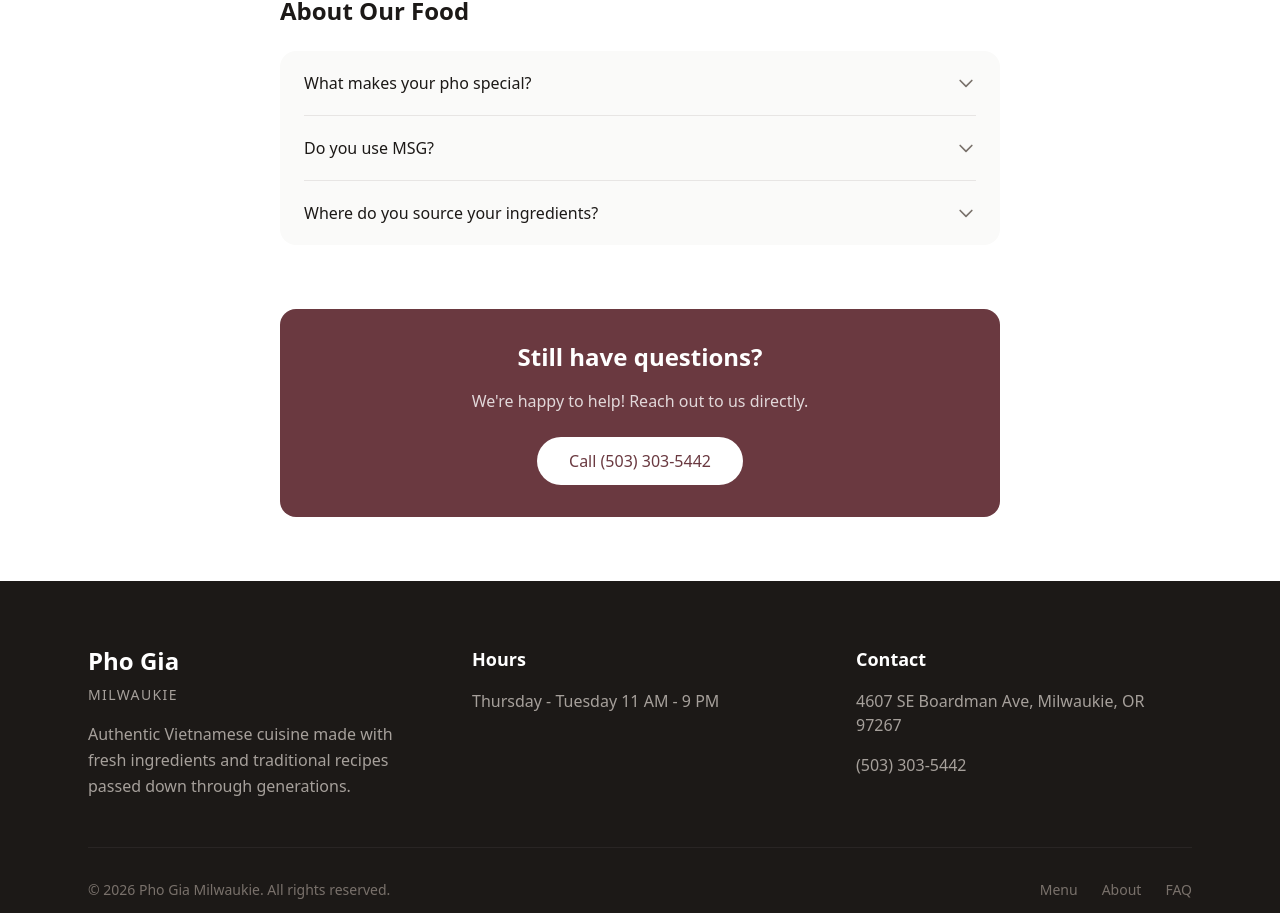
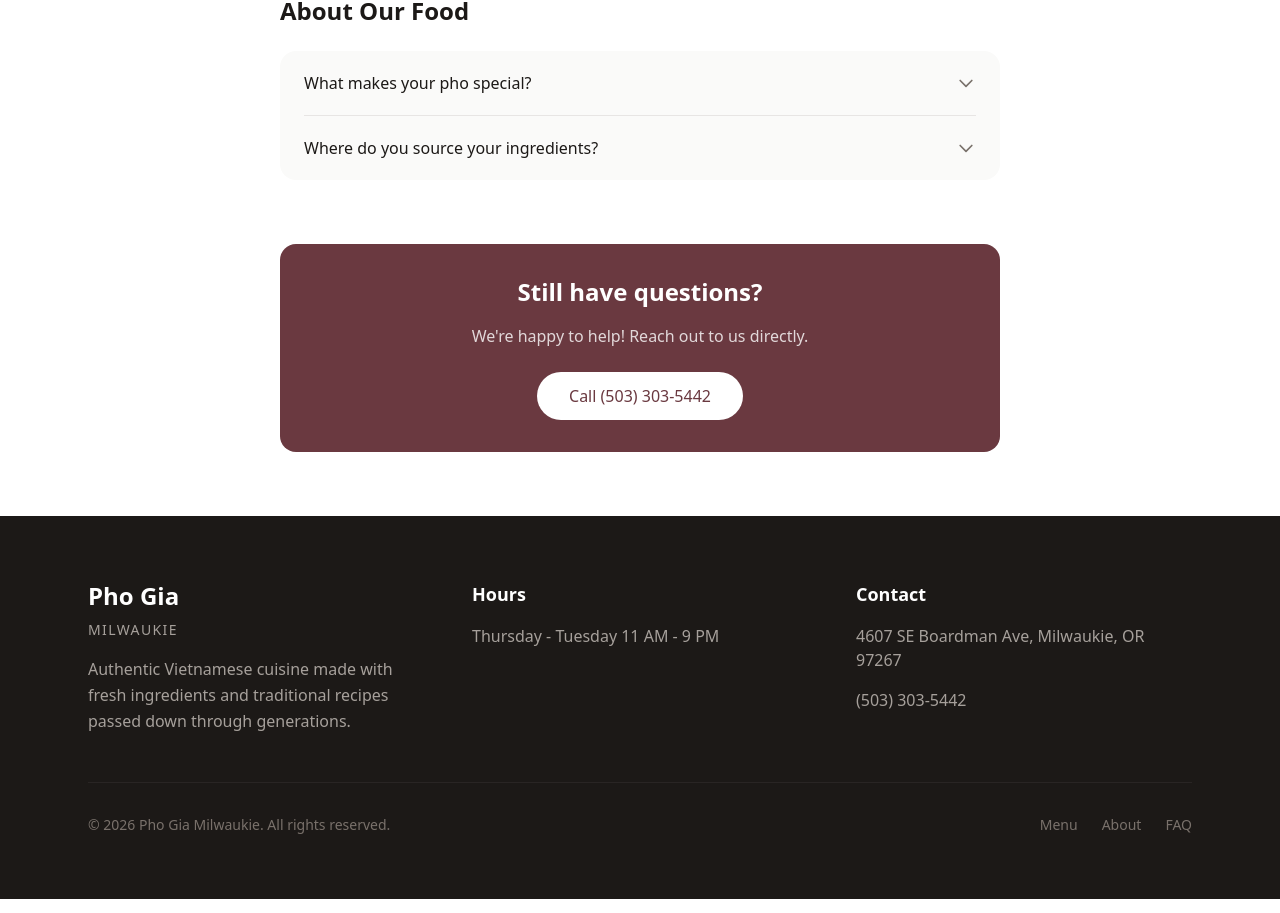
Before and after one commit to vietnguyen-dev/pho-gia, a Next.js app: page /faq in a window 1280 px wide. Shown: the part 1652-2565 px from the top of the page. Built offline with nearby package versions, Linux system fonts and the light colour scheme.

Commit message:
no more msg faq section

```diff
--- a/app/faq/page.tsx
+++ b/app/faq/page.tsx
@@ -80,10 +80,6 @@ const faqs = [
       {
         q: "What makes your pho special?",
         a: "Our pho broth is made from a family recipe passed down through three generations. We simmer beef bones, charred onions, ginger, and spices to create a rich, aromatic broth.",
-      },
-      {
-        q: "Do you use MSG?",
-        a: "We do not add MSG to our dishes. Our flavors come from slow-simmered broths, fresh herbs, and quality ingredients.",
       },
       {
         q: "Where do you source your ingredients?",
```
